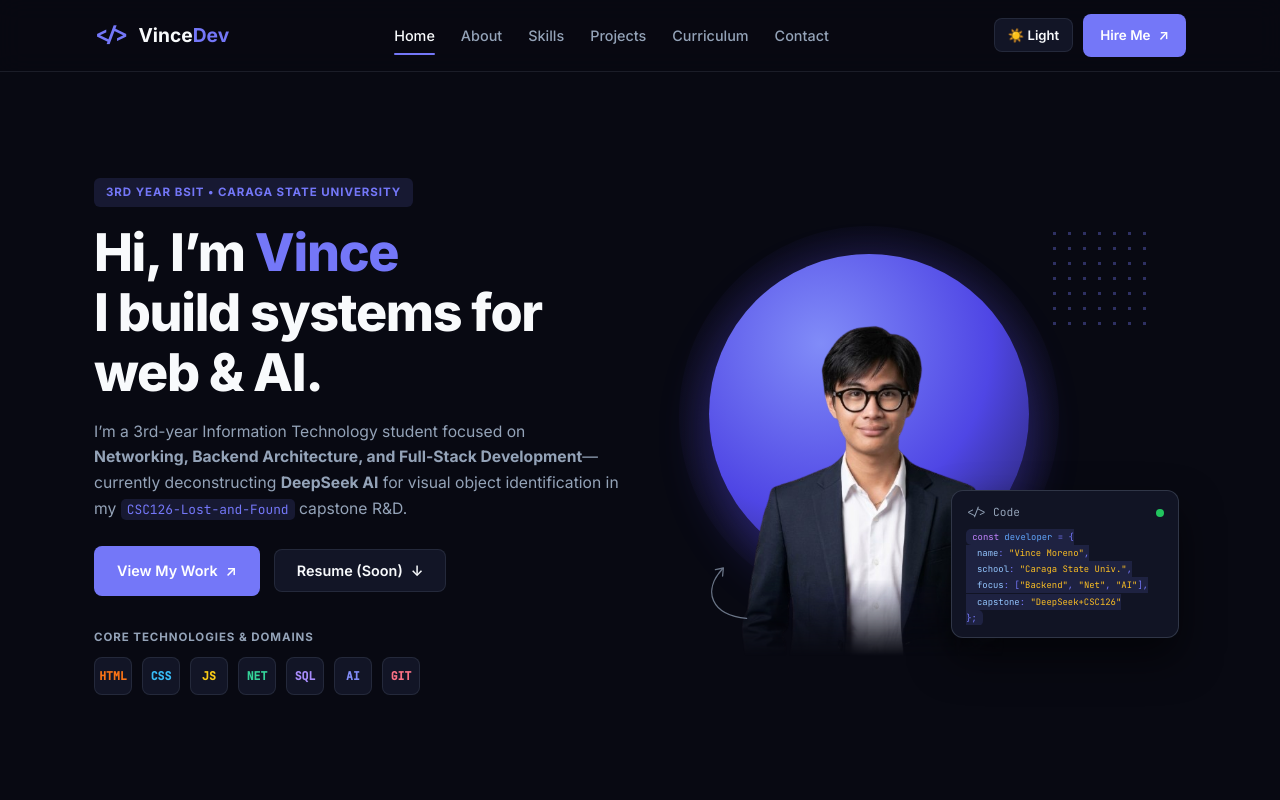
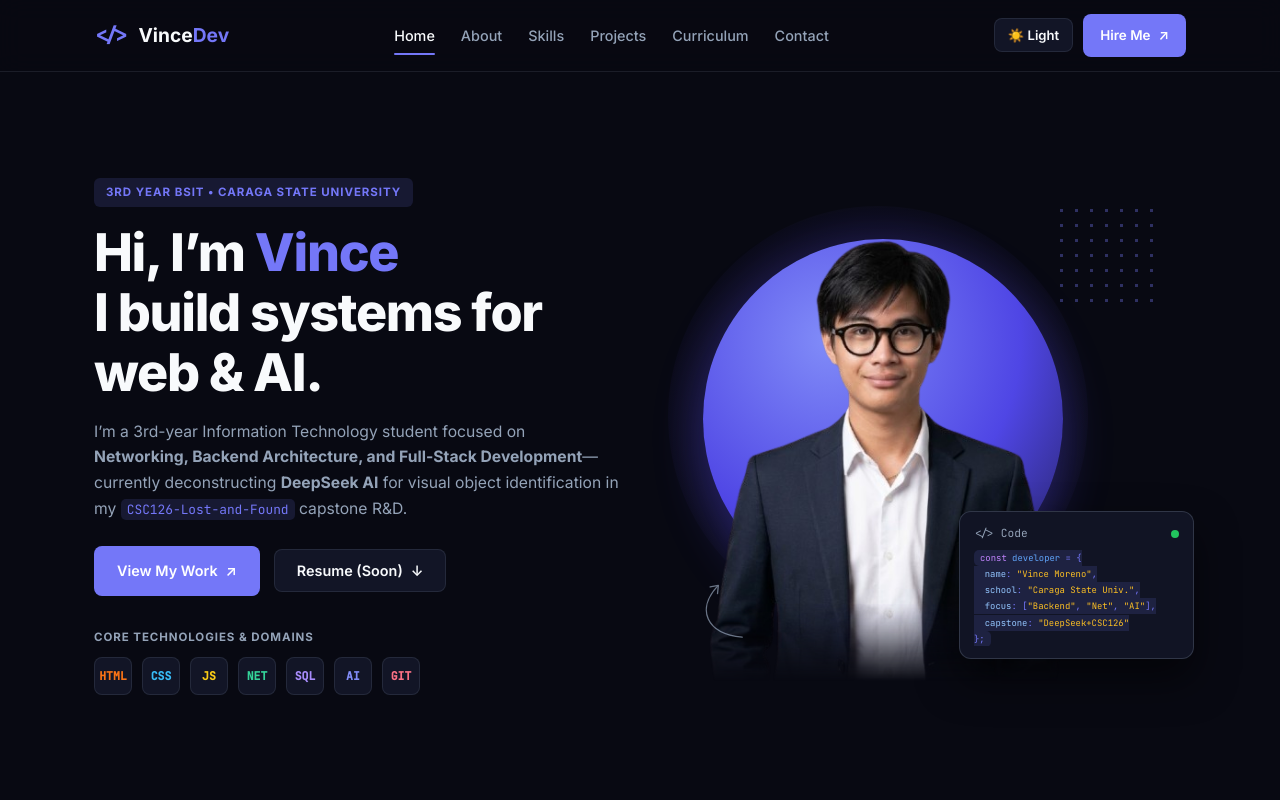
Before and after one commit to vinceriddickmoreno-afk/it110_personal_portfolio, a plain HTML site: page index.html in a window 1280 px wide. Shown: the top 800 px of the page. Drawn offline with Linux system fonts and the light colour scheme.

Commit message:
Scale up PNG portrait cutout to fill hero orb

```diff
--- a/style.css
+++ b/style.css
@@ -330,17 +330,17 @@ code {
 .hero-visual {
   position: relative;
   width: 100%;
-  max-width: 490px;
-  height: 440px;
+  max-width: 530px;
+  height: 490px;
   margin: 0 auto;
 }
 
 .dot-grid {
   position: absolute;
-  top: 10px;
-  right: 28px;
-  width: 104px;
-  height: 104px;
+  top: 12px;
+  right: 24px;
+  width: 108px;
+  height: 108px;
   background-image: radial-gradient(var(--accent) 1.5px, transparent 1.5px);
   background-size: 15px 15px;
   opacity: 0.35;
@@ -349,10 +349,10 @@ code {
 
 .portrait-glow {
   position: absolute;
-  left: -10px;
-  top: 10px;
-  width: 380px;
-  height: 380px;
+  left: -15px;
+  top: 15px;
+  width: 420px;
+  height: 420px;
   border-radius: 50%;
   background: var(--glow);
   pointer-events: none;
@@ -362,9 +362,9 @@ code {
 .portrait-orb {
   position: absolute;
   left: 20px;
-  top: 38px;
-  width: 320px;
-  height: 320px;
+  top: 48px;
+  width: 360px;
+  height: 360px;
   border-radius: 50%;
   background: radial-gradient(circle at 35% 28%, #818cf8 0%, #4f46e5 55%, #1e1b4b 100%);
   box-shadow: 0 20px 50px rgba(79, 70, 229, 0.3);
@@ -373,24 +373,24 @@ code {
 
 .portrait-cutout {
   position: absolute;
-  left: 10px;
+  left: -30px;
   bottom: 0;
-  width: 345px;
-  height: 425px;
+  width: 460px;
+  height: 485px;
   object-fit: contain;
   object-position: bottom center;
   z-index: 2;
   pointer-events: none;
-  -webkit-mask-image: linear-gradient(to bottom, #000000 82%, transparent 100%);
-  mask-image: linear-gradient(to bottom, #000000 82%, transparent 100%);
+  -webkit-mask-image: linear-gradient(to bottom, #000000 84%, transparent 100%);
+  mask-image: linear-gradient(to bottom, #000000 84%, transparent 100%);
 }
 
 .hero-arrow {
   position: absolute;
   left: 0;
-  bottom: 28px;
-  width: 72px;
-  height: 72px;
+  bottom: 34px;
+  width: 74px;
+  height: 74px;
   color: var(--muted);
   opacity: 0.7;
   z-index: 3;
@@ -398,10 +398,10 @@ code {
 
 .floating-code-card {
   position: absolute;
-  right: 0;
-  bottom: 18px;
+  right: -8px;
+  bottom: 22px;
   z-index: 4;
-  width: 228px;
+  width: 235px;
   background: var(--code-bg);
   color: #e2e8f0;
   border: 1px solid rgba(148, 163, 184, 0.24);
@@ -1024,17 +1024,17 @@ code {
     position: relative;
     left: auto;
     top: auto;
-    width: 260px;
-    height: 260px;
+    width: 280px;
+    height: 280px;
   }
 
   .portrait-cutout {
     left: 50%;
     transform: translateX(-50%);
     bottom: auto;
-    top: 0;
-    width: 280px;
-    height: 280px;
+    top: -18px;
+    width: 340px;
+    height: 320px;
   }
 
   .floating-code-card {
```
